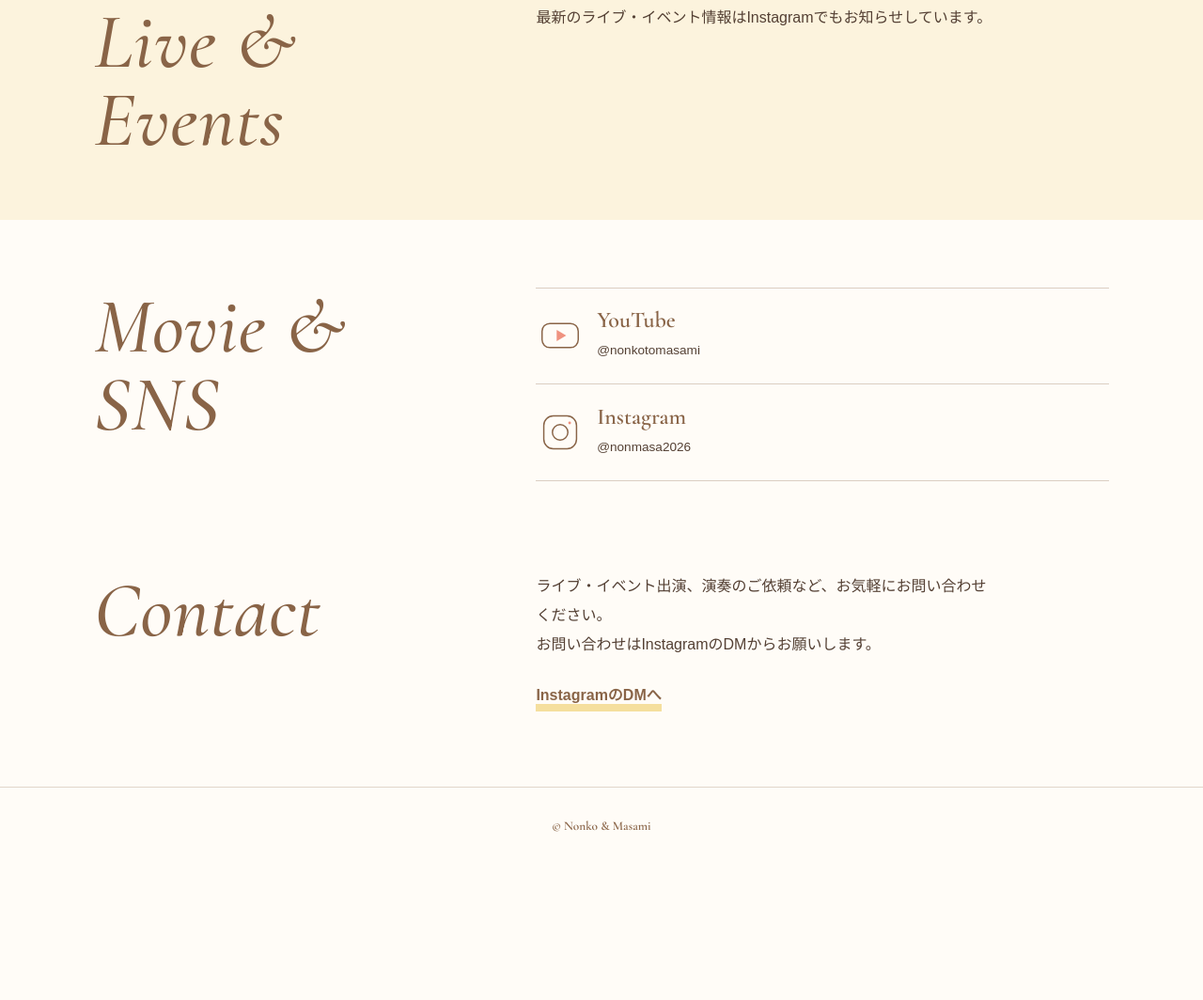
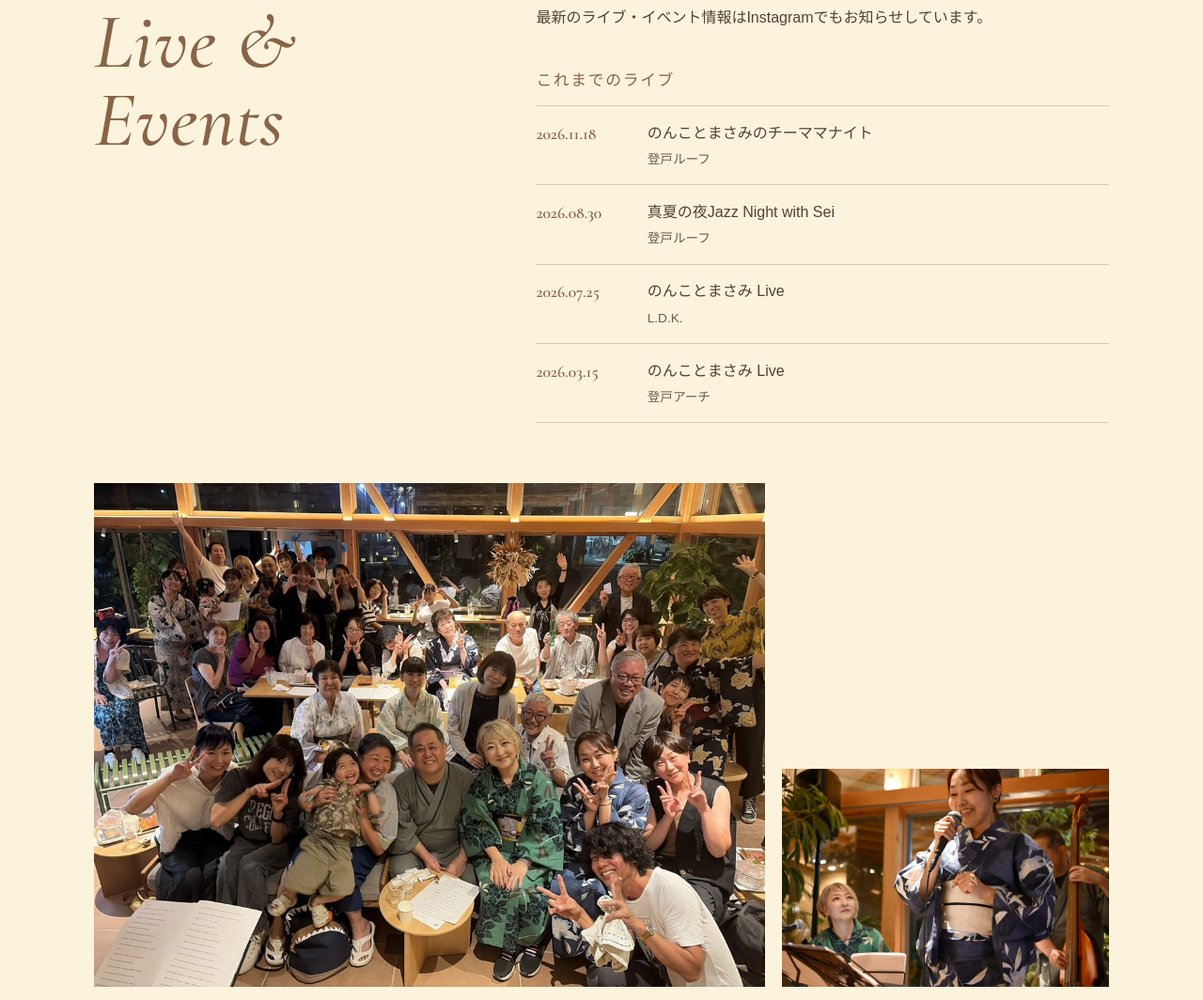
Before and after one commit to nonkotomasami/nonkotomasami.github.io, a plain HTML site: page index.html in a window 1280 px wide. Shown: the part 2927-3991 px from the top of the page at 94% size. Before the commit the page ends 3847 px from the top, so only its background shows below. Drawn offline with nearby package versions, Linux system fonts and the light colour scheme; a web font is replaced by a local one.

Commit message:
Add files via upload

```diff
--- a/index.html
+++ b/index.html
@@ -10,8 +10,8 @@
 <meta property="og:site_name" content="のんことまさみ">
 <meta property="og:title" content="のんことまさみ（Nonko &amp; Masami）公式サイト">
 <meta property="og:description" content="音楽に、笑顔を。日常に、ちょっとジャズを。ヴォーカルとピアノのジャズユニット。">
-<meta property="og:url" content="https://example.com/">
-<meta property="og:image" content="https://example.com/images/logo.png">
+<meta property="og:url" content="https://nonkotomasami.github.io/">
+<meta property="og:image" content="https://nonkotomasami.github.io/images/logo.png">
 <meta name="twitter:card" content="summary_large_image">
 <link rel="icon" href="images/logo.png">
 <link rel="preconnect" href="https://fonts.googleapis.com">
@@ -96,12 +96,23 @@
   <div class="wrap">
     <h2 class="sec-title">Live &amp; Events</h2>
     <div>
-      <!-- ライブ情報の追加方法：下の <ul> のコメントを外して、日付・内容を書き換えて追加してください。
+      <p>最新のライブ・イベント情報はInstagramでもお知らせしています。</p>
+
+      <h3 class="past-title">これまでのライブ</h3>
+      <!-- ライブ実績の追加方法：<li> を1つコピーして一番上に足してください（新しい順）。 -->
       <ul class="live-list">
-        <li><time datetime="2027-01-01">2027.01.01</time>イベント名 / 会場名</li>
+        <li><time datetime="2026-11-18">2026.11.18</time><span class="t">のんことまさみのチーママナイト<small>登戸ルーフ</small></span></li>
+        <li><time datetime="2026-08-30">2026.08.30</time><span class="t">真夏の夜Jazz Night with Sei<small>登戸ルーフ</small></span></li>
+        <li><time datetime="2026-07-25">2026.07.25</time><span class="t">のんことまさみ Live<small>L.D.K.</small></span></li>
+        <li><time datetime="2026-03-15">2026.03.15</time><span class="t">のんことまさみ Live<small>登戸アーチ</small></span></li>
       </ul>
-      -->
-      <p>最新のライブ・イベント情報はInstagramでもお知らせしています。</p>
+    </div>
+    <!-- ライブ写真：写真を足す・差し替えるときは images/ に置いて、この中の <img> を編集してください -->
+    <div class="live-photos">
+        <img class="lp1" src="images/live-audience.jpg" alt="ライブ後、お客さんと一緒の記念写真" width="1100" height="825" loading="lazy">
+        <img class="lp2" src="images/live-sing.jpg" alt="ライブ演奏中の三人" width="1100" height="733" loading="lazy">
+        <img class="lp3" src="images/live-nonko.jpg" alt="ライブ会場でポーズをとるのんこ" width="1000" height="1333" loading="lazy">
+        <img class="lp4" src="images/live-trio.jpg" alt="ライブ演奏中の三人" width="1100" height="733" loading="lazy">
     </div>
   </div>
 </section>
--- a/style.css
+++ b/style.css
@@ -61,9 +61,19 @@ a:focus-visible{outline:2px solid var(--coral);outline-offset:4px}
 
 /* live */
 .live{background:rgba(245,223,158,.3);padding:4rem 0}
-.live-list{list-style:none;margin-bottom:1.4rem}
+.live-list{list-style:none}
 .live-list li{padding:.8rem 0;border-top:1px solid rgba(137,100,71,.3)}
-.live-list time{font-family:var(--serif);font-weight:600;color:var(--brown);margin-right:1em}
+.past-title{margin:2.2rem 0 .6rem;font-size:1.05rem;font-weight:500;letter-spacing:.1em;color:var(--brown)}
+.live-list li{display:grid;grid-template-columns:6.4em 1fr;gap:0 1rem}
+.live-list li:last-child{border-bottom:1px solid rgba(137,100,71,.3)}
+.live-list time{font-family:var(--serif);font-weight:600;font-size:1.1rem;color:var(--brown)}
+.live-list small{display:block;font-size:.85rem;opacity:.85}
+
+.live-photos{grid-column:1/-1;display:grid;gap:.9rem;margin-top:2.2rem}
+.live-photos img{width:100%;height:auto}
+.lp2{width:78%;margin-left:auto}
+.lp3{width:70%}
+.lp4{width:84%;margin-left:auto}
 
 /* sns */
 .movie{padding:4.5rem 0 3rem}
@@ -102,6 +112,12 @@ a:focus-visible{outline:2px solid var(--coral);outline-offset:4px}
  .sei{margin-left:auto}
  .live .wrap{display:grid;grid-template-columns:.8fr 1.2fr;gap:4rem}
  .live .sec-title{margin:0}
+ .live-photos{grid-template-columns:repeat(12,1fr);gap:1.1rem;margin-top:0}
+ .lp1{grid-column:1/9}
+ .lp2,.lp3,.lp4{width:100%;margin:0}
+ .lp2{grid-column:9/13;align-self:end}
+ .lp3{grid-column:2/7;grid-row:2}
+ .lp4{grid-column:7/13;grid-row:2;align-self:end}
  .movie .wrap,.contact .wrap{display:grid;grid-template-columns:.8fr 1.2fr;gap:4rem}
  .movie .sec-title,.contact .sec-title{margin:0}
 }
```
Also changed, not shown: images/live-audience.jpg (added), images/live-nonko.jpg (added), images/live-sing.jpg (added), images/live-trio.jpg (added).
